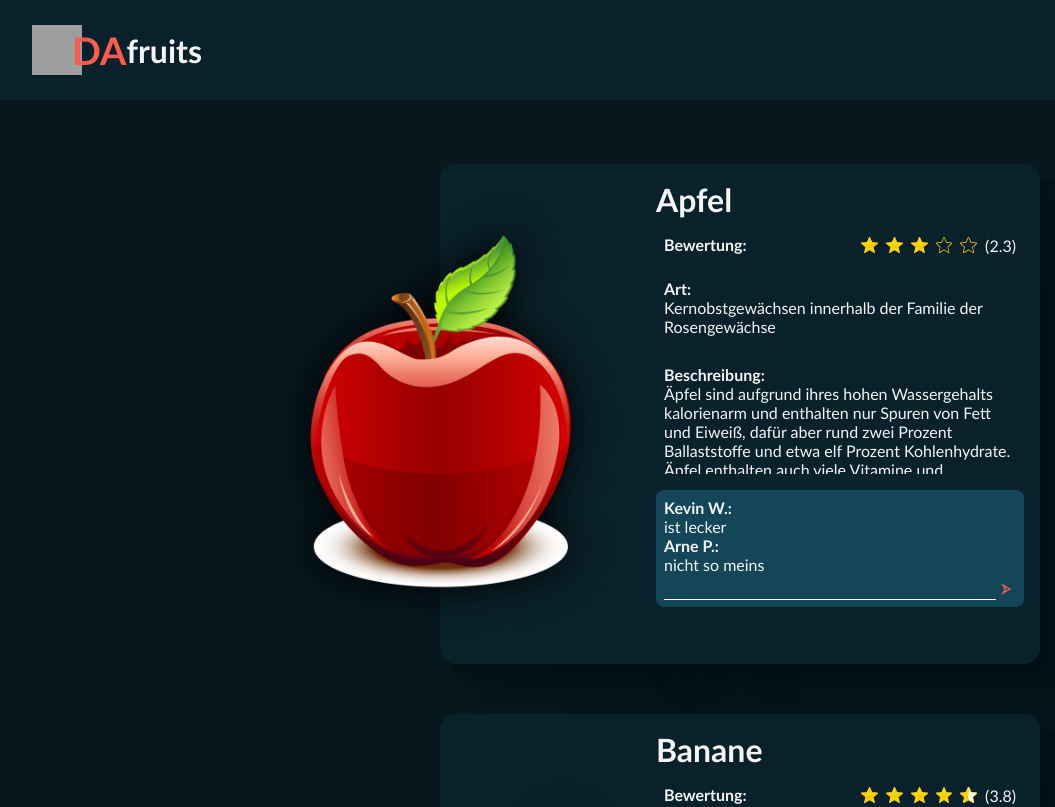
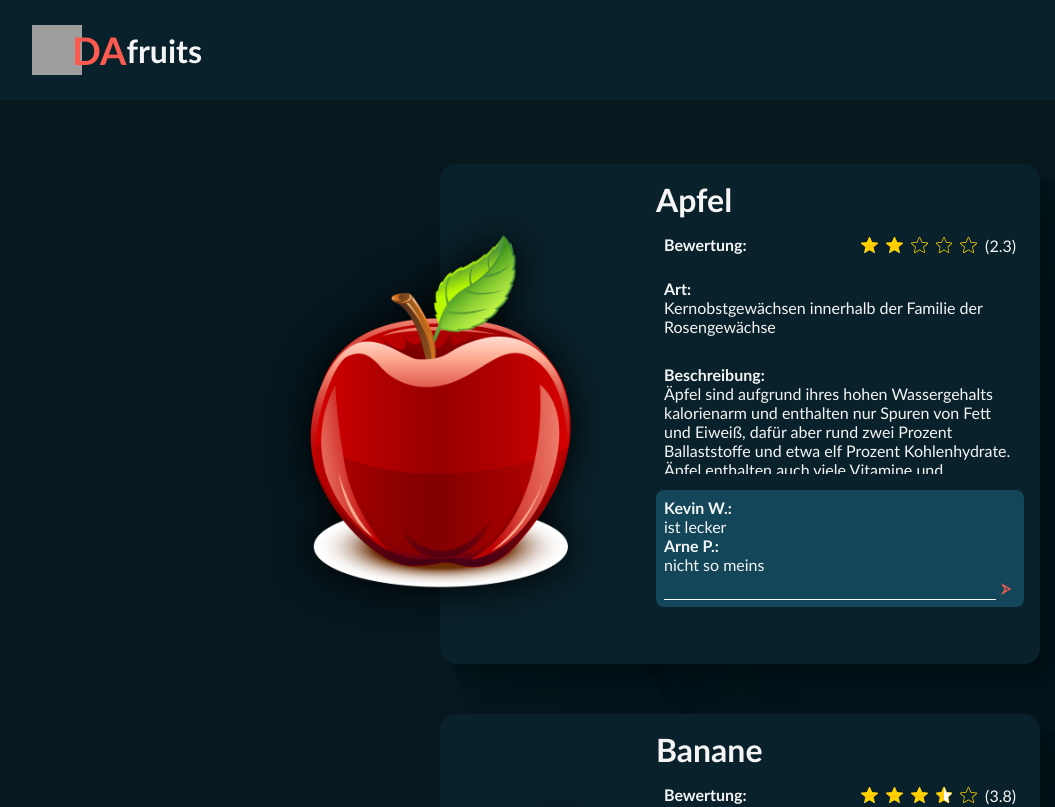
Before and after one commit to MirkanPolat/fruit-basket, an Angular app: page / in a window 1280 px wide. Shown: the top 807 px of the page, without its empty margins (0-1055 px from the left). Built offline with nearby package versions, Linux system fonts and the light colour scheme; grey boxes are pictures that could not be loaded.

Commit message:
adding switch case to the showing item.stars

```diff
--- a/src/app/fruitlist/fruitlist.component.html
+++ b/src/app/fruitlist/fruitlist.component.html
@@ -10,17 +10,21 @@
                 <div>
                     <p><b>Bewertung:</b></p>
                     <div>
-                        @for(count of [0,1,2,3,4]; track fruitlist) {
+                       @for (count of [1, 2, 3, 4, 5]; track count) {
+                           @switch (true) {
+                               @case (item.stars >= count) {
+                                   <img src="./assets/img/stars/star.svg" alt="" srcset="" />
+                               }
+                               @case (item.stars >= count - 0.5) {
+                                   <img src="./assets/img/stars/star-half.svg" alt="" srcset="" />
+                               }
+                               @default {
+                                   <img src="./assets/img/stars/star-empty.svg" alt="" srcset="" />
+                               }
+                           }
 
-                            @if(item.stars >= count) {
-                                <img src="./assets/img/stars/star.svg" alt="" srcset="">
-                            } @else if(item.stars > count - 0.5) {
-                                <img src="./assets/img/stars/star-half.svg" alt="" srcset="">
-                            } @else {
-                                <img src="./assets/img/stars/star-empty.svg" alt="" srcset="">
-                            }
-                        }
-                        <p>({{item.stars}})</p>
+                       }
+                       <p>({{item.stars}})</p>
                     </div>
                 </div>
                 <div><b>Art:</b><br>{{item.genus}}</div>
```
